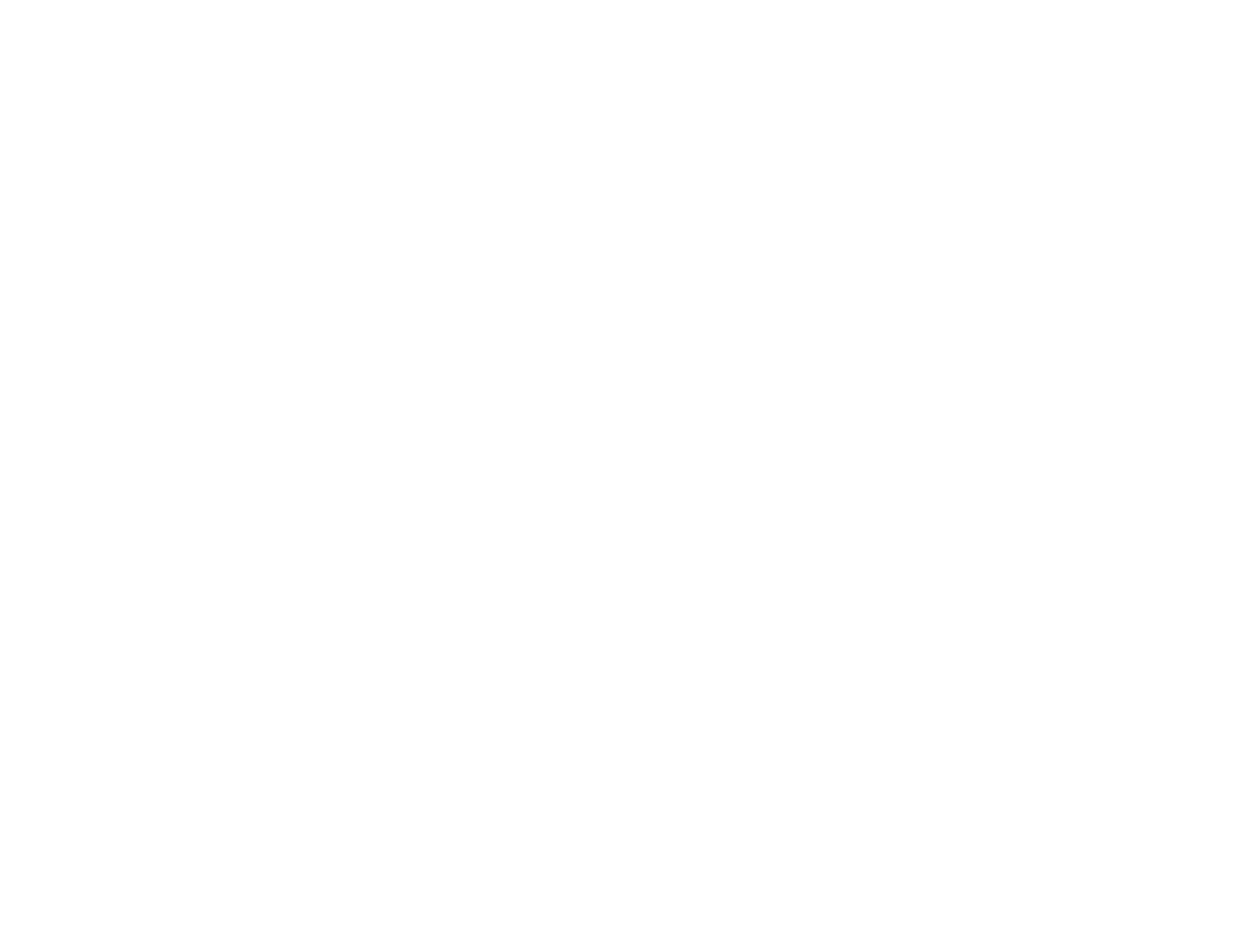
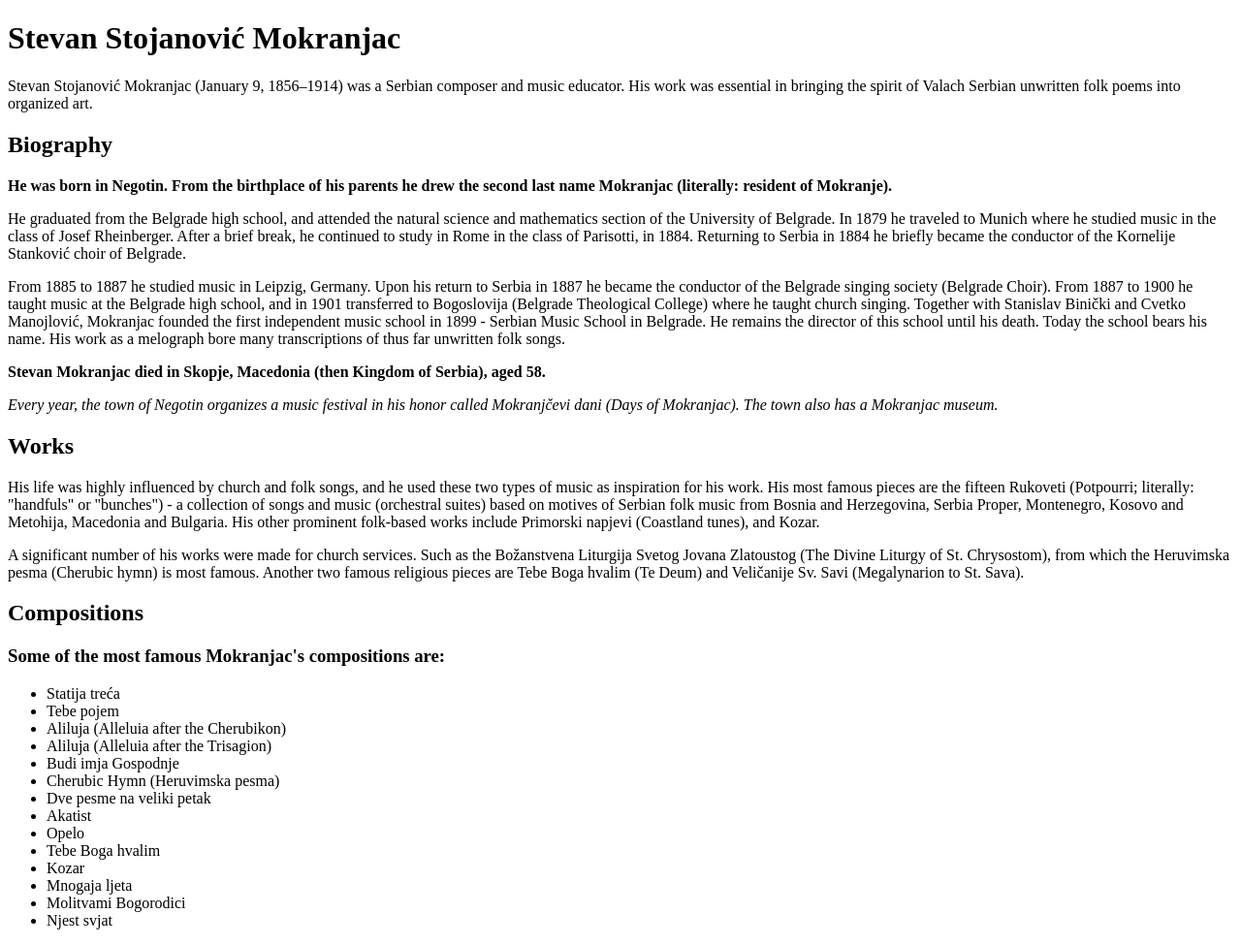
Before and after one commit to ValentinoTrenchev/first-html-document, a plain HTML site: page index.html in a window 1280 px wide. Shown: the whole page at 97% size. Before the commit the page ends 800 px from the top, so only its background shows below. Drawn offline with Linux system fonts and the light colour scheme.

Commit message:
Content Added

```diff
--- a/index.html
+++ b/index.html
@@ -2,9 +2,53 @@
 <html lang="en">
 <head>
   <meta charset="UTF-8">
-  <title>First HTML Document</title>
+  <title>Stevan Stojanović Mokranjac</title>
+  <meta name="description" content="Serbian Composer and music educator">
+  <meta name="keywords" content="Music, Education, Serbia">
+  <meta name="author" content="Valentino Trenchev">
 </head>
 <body>
+  <h1>Stevan Stojanović Mokranjac</h1>
 
+  <p>Stevan Stojanović Mokranjac (January 9, 1856–1914) was a Serbian composer and music educator. His work was essential in bringing the spirit of Valach Serbian unwritten folk poems into organized art.</p>
+
+  <h2>Biography</h2>
+
+  <p><strong>He was born in Negotin. From the birthplace of his parents he drew the second last name Mokranjac (literally: resident of Mokranje).</strong></p>
+
+  <p>He graduated from the Belgrade high school, and attended the natural science and mathematics section of the University of Belgrade. In 1879 he traveled to Munich where he studied music in the class of Josef Rheinberger. After a brief break, he continued to study in Rome in the class of Parisotti, in 1884. Returning to Serbia in 1884 he briefly became the conductor of the Kornelije Stanković choir of Belgrade.</p>
+
+  <p>From 1885 to 1887 he studied music in Leipzig, Germany. Upon his return to Serbia in 1887 he became the conductor of the Belgrade singing society (Belgrade Choir). From 1887 to 1900 he taught music at the Belgrade high school, and in 1901 transferred to Bogoslovija (Belgrade Theological College) where he taught church singing. Together with Stanislav Binički and Cvetko Manojlović, Mokranjac founded the first independent music school in 1899 - Serbian Music School in Belgrade. He remains the director of this school until his death. Today the school bears his name. His work as a melograph bore many transcriptions of thus far unwritten folk songs.</p>
+
+  <p><strong>Stevan Mokranjac died in Skopje, Macedonia (then Kingdom of Serbia), aged 58.</strong></p>
+
+  <p><em>Every year, the town of Negotin organizes a music festival in his honor called Mokranjčevi dani (Days of Mokranjac). The town also has a Mokranjac museum.</em></p>
+
+  <h2>Works</h2>
+
+  <p>His life was highly influenced by church and folk songs, and he used these two types of music as inspiration for his work. His most famous pieces are the fifteen Rukoveti (Potpourri; literally: "handfuls" or "bunches") - a collection of songs and music (orchestral suites) based on motives of Serbian folk music from Bosnia and Herzegovina, Serbia Proper, Montenegro, Kosovo and Metohija, Macedonia and Bulgaria. His other prominent folk-based works include Primorski napjevi (Coastland tunes), and Kozar.</p>
+
+  <p>A significant number of his works were made for church services. Such as the Božanstvena Liturgija Svetog Jovana Zlatoustog (The Divine Liturgy of St. Chrysostom), from which the Heruvimska pesma (Cherubic hymn) is most famous. Another two famous religious pieces are Tebe Boga hvalim (Te Deum) and Veličanije Sv. Savi (Megalynarion to St. Sava).</p>
+
+  <h2>Compositions</h2>
+
+  <h3>Some of the most famous Mokranjac's compositions are:</h3>
+
+  <ul>
+    <li>Statija treća</li>
+    <li>Tebe pojem</li>
+    <li>Aliluja (Alleluia after the Cherubikon)</li>
+    <li>Aliluja (Alleluia after the Trisagion)</li>
+    <li>Budi imja Gospodnje</li>
+    <li>Cherubic Hymn (Heruvimska pesma)</li>
+    <li>Dve pesme na veliki petak</li>
+    <li>Akatist</li>
+    <li>Opelo</li>
+    <li>Tebe Boga hvalim</li>
+    <li>Kozar</li>
+    <li>Mnogaja ljeta</li>
+    <li>Molitvami Bogorodici</li>
+    <li>Njest svjat</li>
+  </ul>
 </body>
 </html>
```
